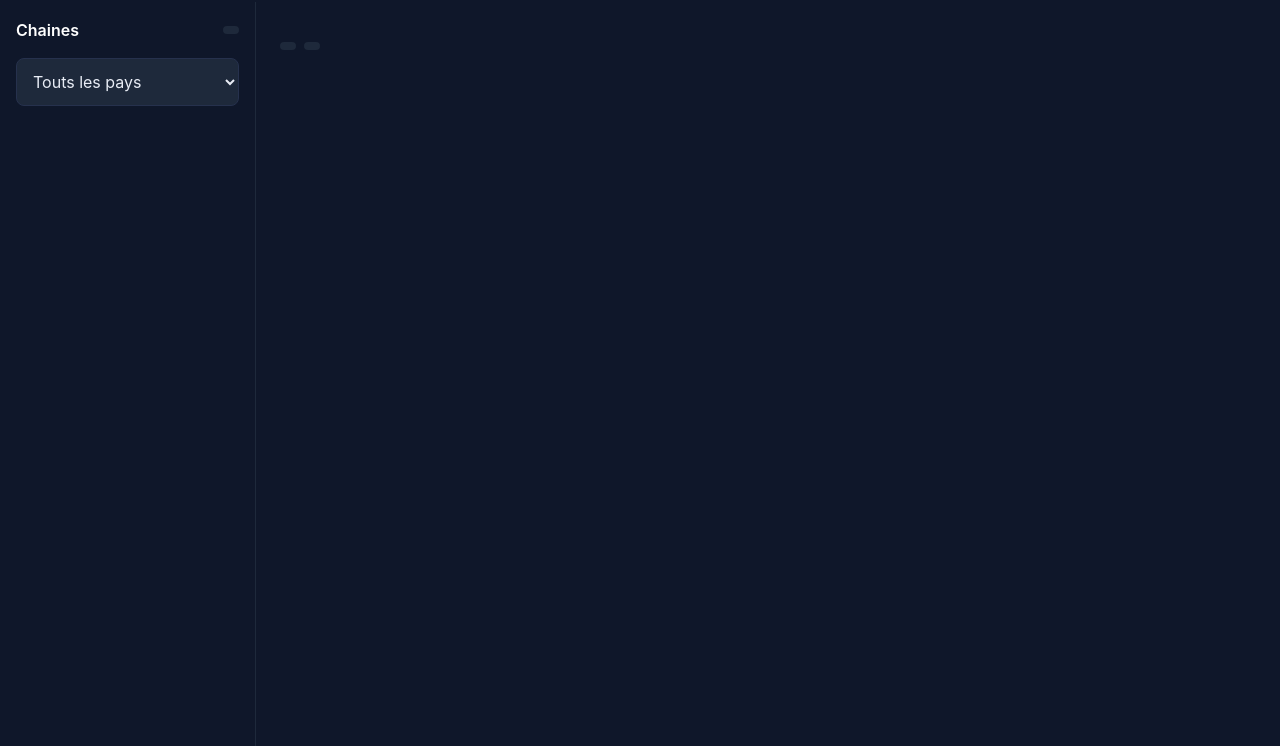
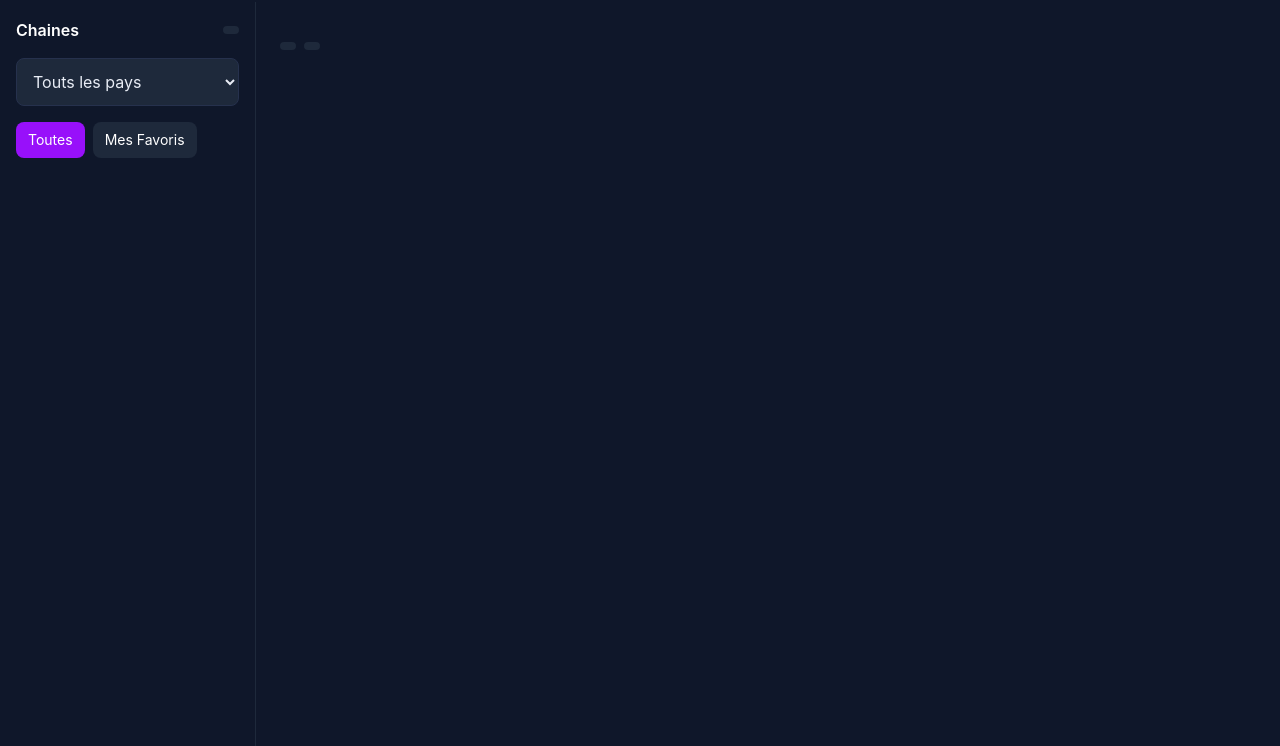
Before and after one commit to eddif-bouchra/Smart-Stream_v2, a website with bundled scripts: page index.html in a window 1280 px wide. Shown: the part 88-834 px from the top of the page. Built offline with nearby package versions, Linux system fonts and the light colour scheme; no server answers.

Commit message:
feat : ajouter des button toutes et mes favoris

```diff
--- a/index.html
+++ b/index.html
@@ -35,6 +35,10 @@
                     <option value="FR">France</option>
                     <option value="ES">Espagne</option>
                 </select>
+                <div class="mb-4 flex gap-2">
+                    <button id = "btnAll" class="flex rounded-lg bg-purple-600 px-3 py-2 text-sm text-white">Toutes</button>
+                    <button id="btnFavoris" class="flex rounded-lg bg-[#1E293B] px-3 py-2 text-sm text-white">Mes Favoris</button>
+                </div>
                 <div id="channelsList" class="flex flex-col gap-3 ">
 
                 </div>
```
Also changed, not shown: css/output.css.
